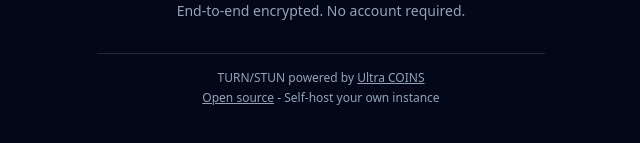
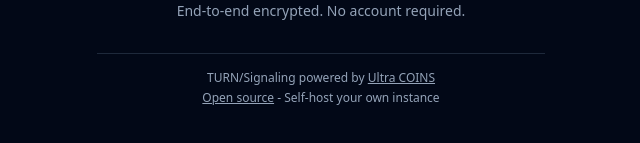
Before and after one commit to mizuamedesu/OpenMeet, a React (Vite) app in the folder web/: page / in a window 1280 px wide. Shown: the part 471-614 px from the top of the page, without its empty margins (319-959 px from the left). Built offline with nearby package versions, Linux system fonts and the light colour scheme; no server answers.

Commit message:
fix: 表記

```diff
--- a/web/src/pages/HomePage.tsx
+++ b/web/src/pages/HomePage.tsx
@@ -118,7 +118,7 @@ export function HomePage() {
 
         <div className="text-center text-xs text-[hsl(var(--muted-foreground))] space-y-1 pt-4 border-t border-[hsl(var(--border))]">
           <p>
-            TURN/STUN powered by{' '}
+            TURN/Signaling powered by{' '}
             <a
               href="https://ultra.coins.tsukuba.ac.jp/"
               target="_blank"
```
